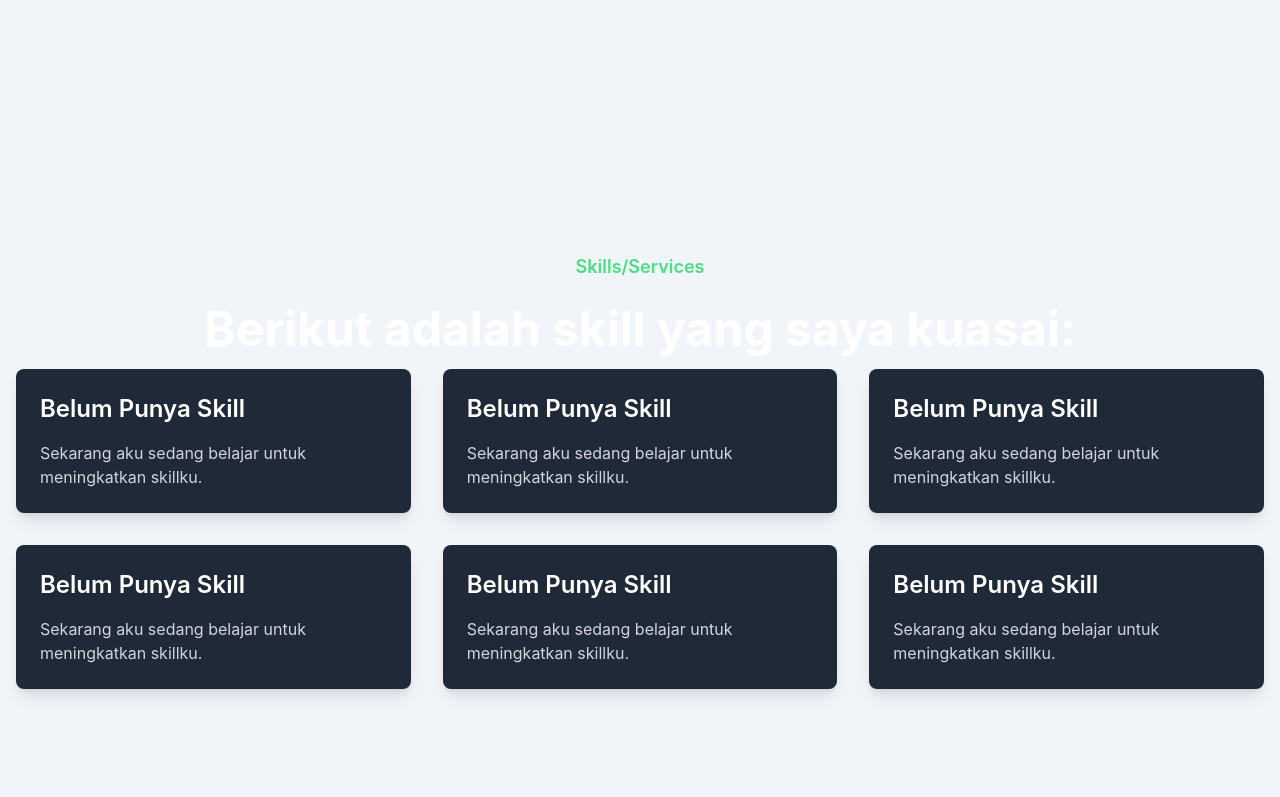
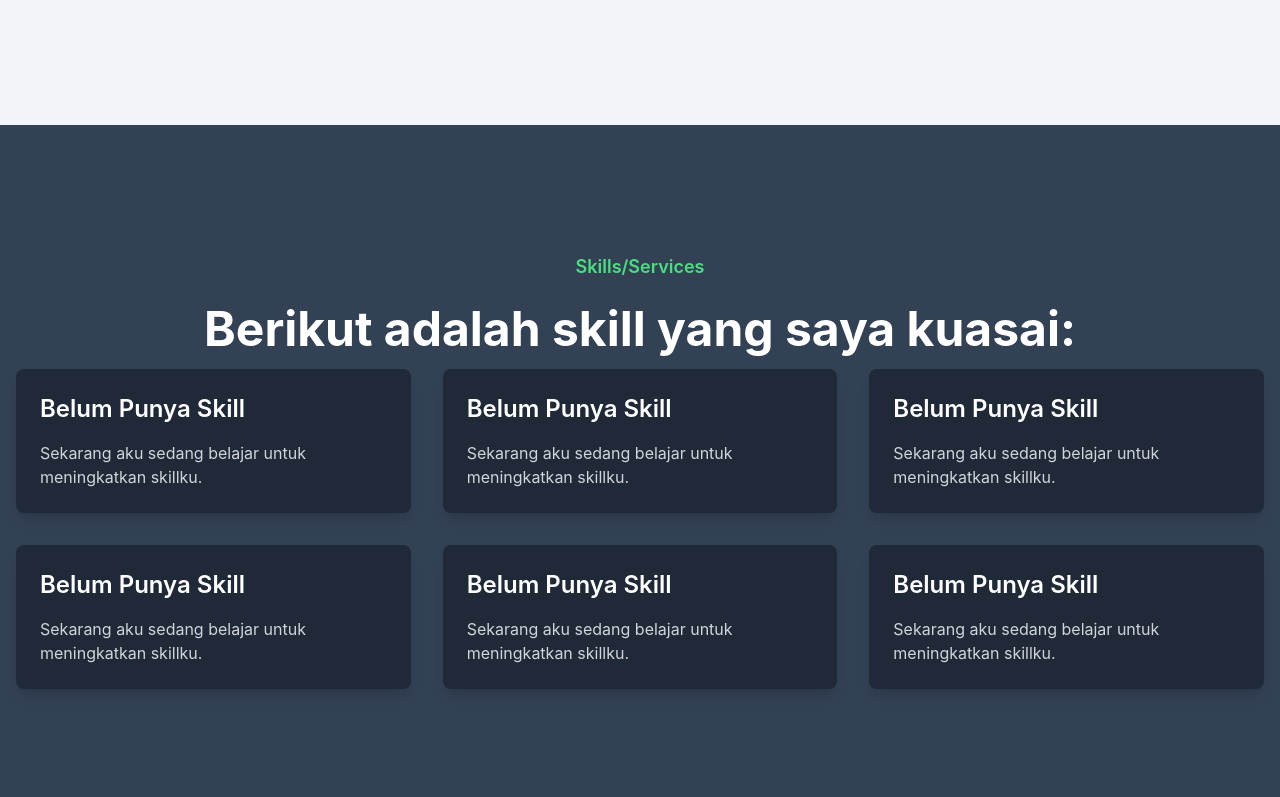
Before and after one commit to Arif075/porto, a website: page index.html in a window 1280 px wide. Shown: the part 2863-3660 px from the top of the page. Drawn offline with Linux system fonts and the light colour scheme.

Commit message:
Update index.html

```diff
--- a/index.html
+++ b/index.html
@@ -178,7 +178,7 @@
 
 
   <!-- Service Section Start -->
-  <section id="services" class="py-16 bg-slate-100">
+  <section id="services" class="py-16 bg-slate-700">
     <div class="container mx-auto px-4 text-white py-16 rounded-lg">
         <h4 class="font-semibold text-lg text-primary mb-6 text-center">Skills/Services</h4>
         <h2 class="font-bold text-white text-3xl mb-4 sm:text-4xl lg:text-5xl text-center">Berikut adalah skill yang saya kuasai:</h2>
```
